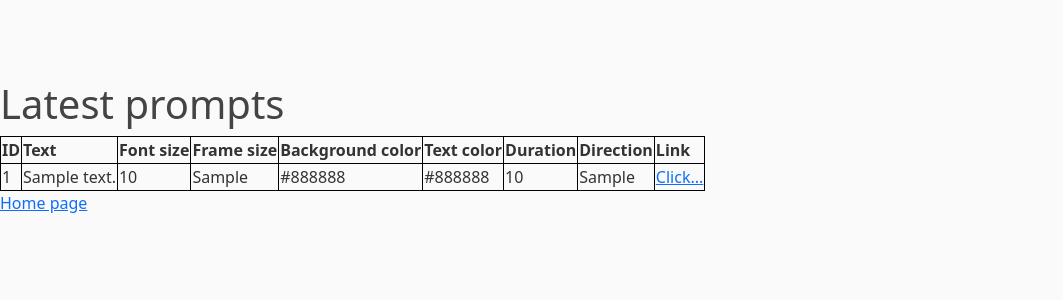
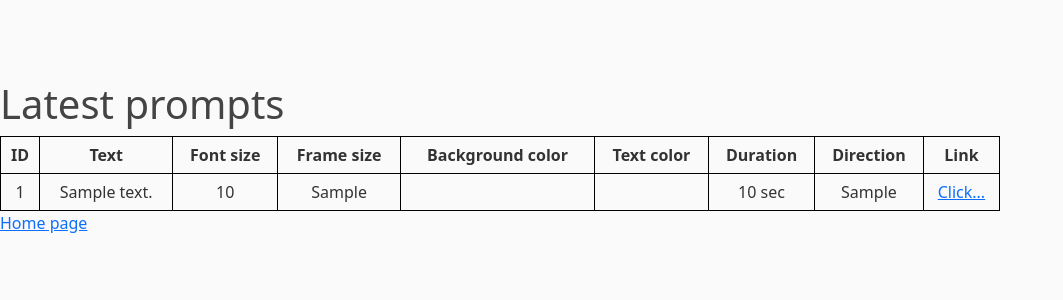
Before and after one commit to dzherb/scrolling-text-generator, a Django app: page /latest/ in a window 1280 px wide. Shown: the top 300 px of the page, without its empty margins (0-1063 px from the left). Run offline with Django 4.2, Linux system fonts and the light colour scheme; tables that the repository leaves empty hold one stand-in row (values such as "Sample post").

Commit message:
Add colors to the latest prompts page

```diff
--- a/ScrollingTextApp/latest_prompts/templates/latest_prompts/main.html
+++ b/ScrollingTextApp/latest_prompts/templates/latest_prompts/main.html
@@ -10,6 +10,16 @@
 
     <link rel="stylesheet" type="text/css" href="{% static 'latest_prompts/main.css' %}">
     <title>Latest prompts</title>
+    <style type="text/css">
+   TABLE {
+    width: 1000px; /* Ширина таблицы */
+   }
+   TD {
+    text-align: center; /* Выравнивание по центру */
+    border: 1px solid black; /* Параметры рамки */
+    padding: 6px; /* Поля вокруг текста */
+   }
+  </style>
 </head>
 <body>
 
@@ -47,11 +57,11 @@
         </td>
         <td style="border: 1px solid rgb(0, 0, 0);">{{ prompt.frame_size }}
         </td>
-        <td style="border: 1px solid rgb(0, 0, 0);">{{ prompt.bg_color }}
+        <td style="border: 1px solid rgb(0, 0, 0); background: rgb({{ prompt.bg_color }})">
         </td>
-        <td style="border: 1px solid rgb(0, 0, 0);">{{ prompt.text_color }}
+        <td style="border: 1px solid rgb(0, 0, 0); background: rgb({{ prompt.text_color }})">
         </td>
-        <td style="border: 1px solid rgb(0, 0, 0);">{{ prompt.duration }}
+        <td style="border: 1px solid rgb(0, 0, 0);">{{ prompt.duration }} sec
         </td>
         <td style="border: 1px solid rgb(0, 0, 0);">{{ prompt.direction }}
         </td>
```
